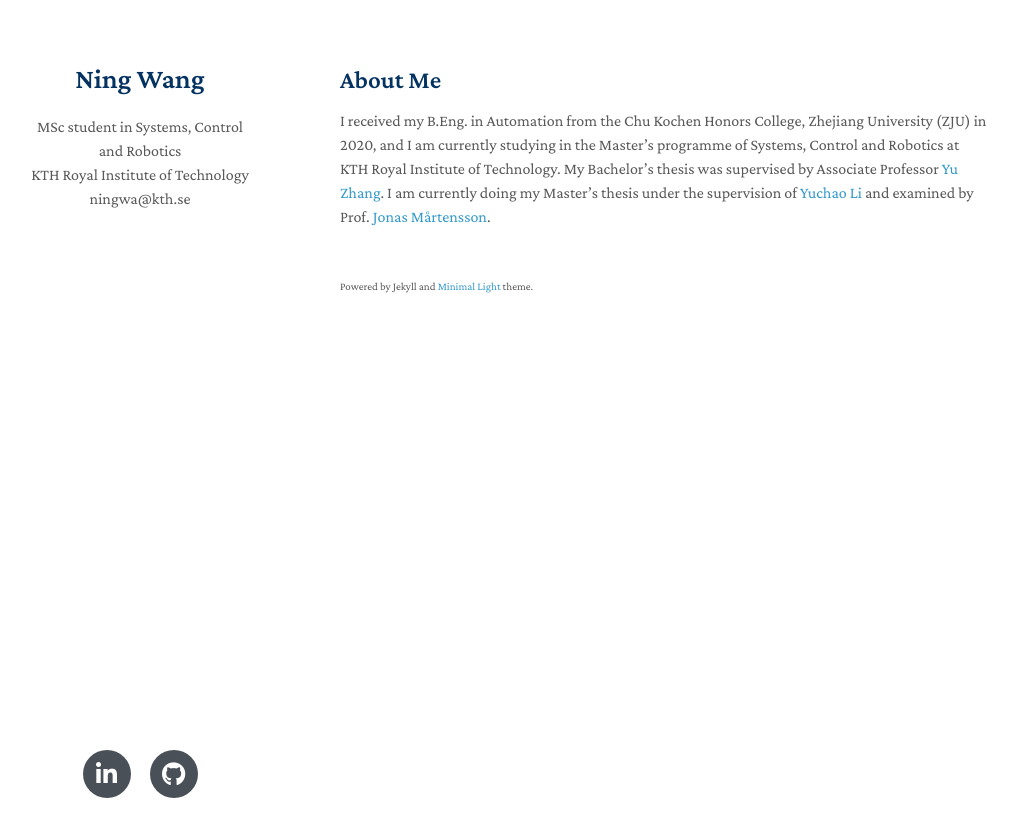
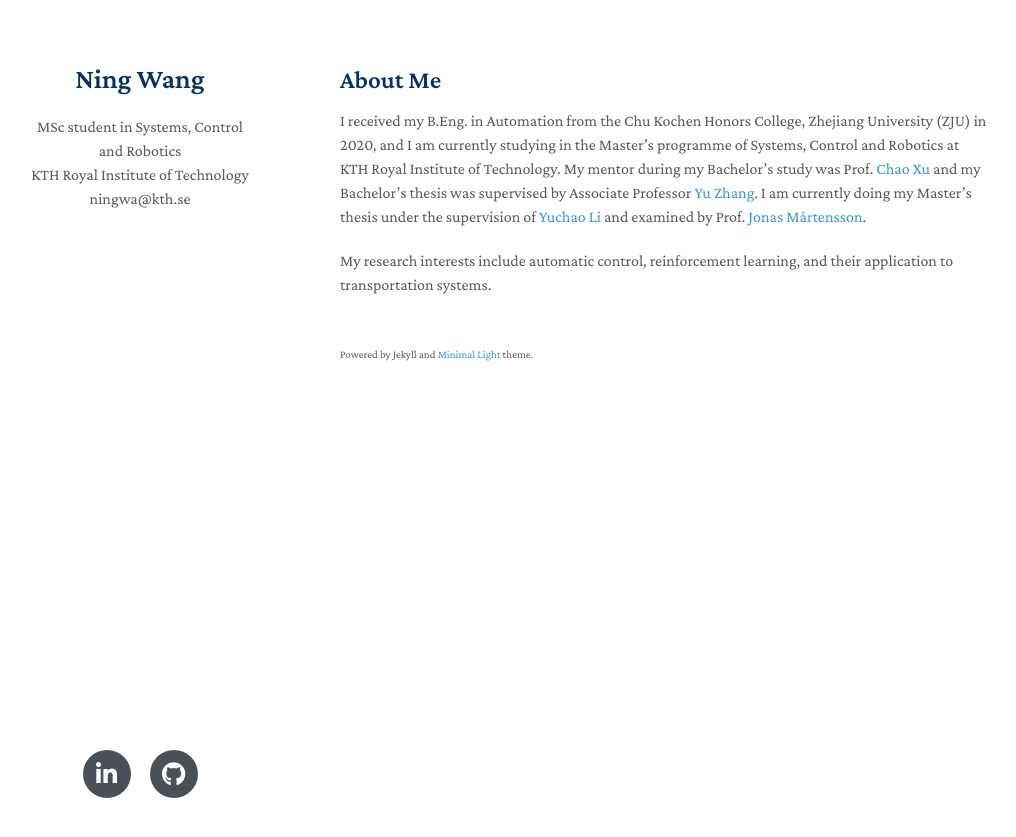
Before and after one commit to ningwak/ningwak.github.io, a Jekyll site: the page built from index.md, in a window 1280 px wide. Shown: the top 837 px of the page, without its empty margins (130-1146 px from the left). Built offline with Jekyll 4.4.1, drawn with Linux system fonts in a browser that asks for light colours; nearby versions of some CDN libraries; a style sheet for code colours, icons or effects is not loaded; our own code applies the rules of GitHub Pages for plain Markdown files.

Commit message:
Update index.md

```diff
--- a/index.md
+++ b/index.md
@@ -4,4 +4,6 @@ layout: homepage
 
 ## About Me
 
-I received my B.Eng. in Automation from the Chu Kochen Honors College, Zhejiang University (ZJU) in 2020, and I am currently studying in the Master's programme of Systems, Control and Robotics at KTH Royal Institute of Technology. My Bachelor's thesis was supervised by Associate Professor [Yu Zhang](https://person.zju.edu.cn/en/zhangyu). I am currently doing my Master's thesis under the supervision of [Yuchao Li](https://yuchaotaigu.github.io/) and examined by Prof. [Jonas Mårtensson](https://www.kth.se/profile/jonas1).
+I received my B.Eng. in Automation from the Chu Kochen Honors College, Zhejiang University (ZJU) in 2020, and I am currently studying in the Master's programme of Systems, Control and Robotics at KTH Royal Institute of Technology. My mentor during my Bachelor's study was Prof. [Chao Xu](https://mypage.zju.edu.cn/en/xu) and my Bachelor's thesis was supervised by Associate Professor [Yu Zhang](https://person.zju.edu.cn/en/zhangyu). I am currently doing my Master's thesis under the supervision of [Yuchao Li](https://yuchaotaigu.github.io/) and examined by Prof. [Jonas Mårtensson](https://www.kth.se/profile/jonas1).
+
+My research interests include automatic control, reinforcement learning, and their application to transportation systems.
```
